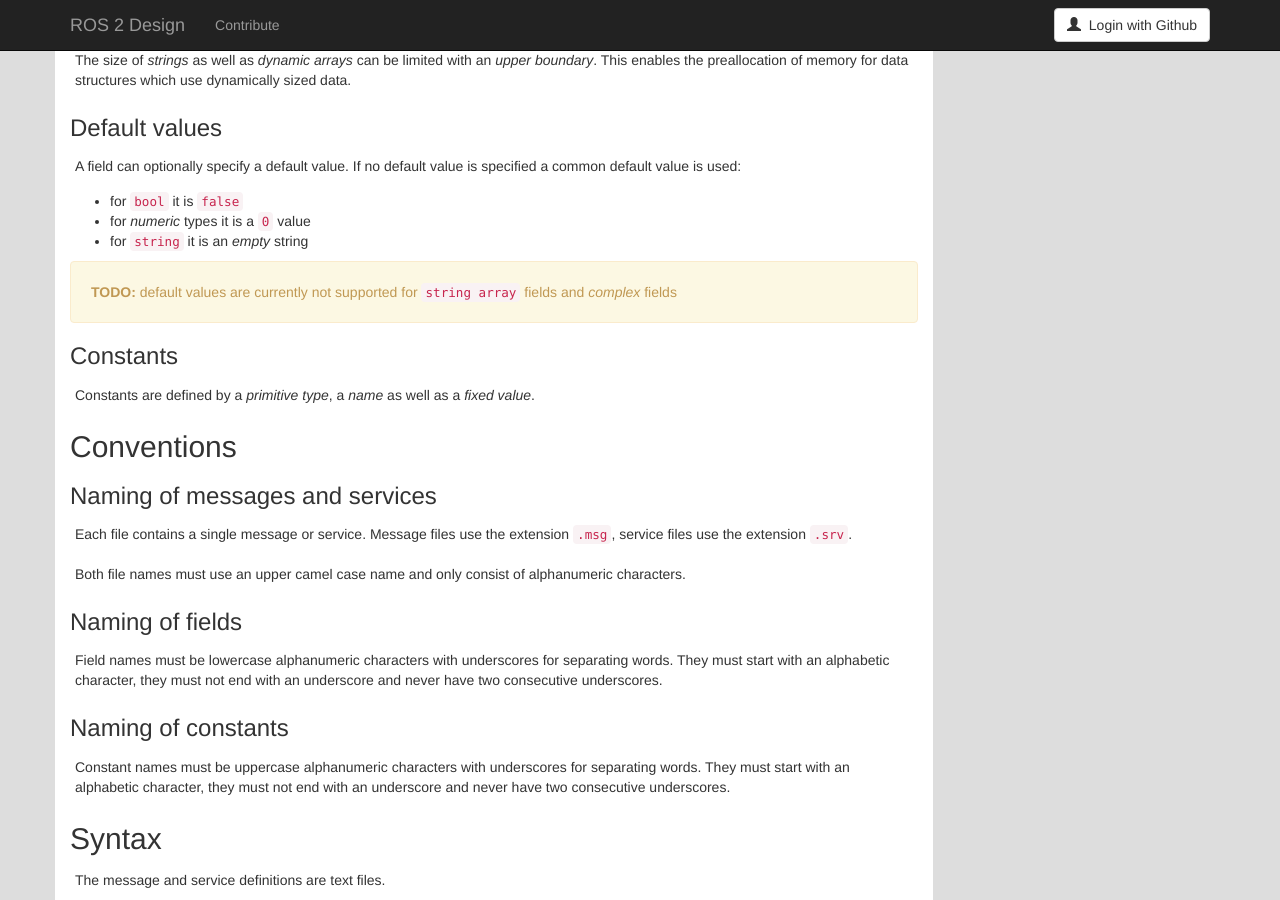
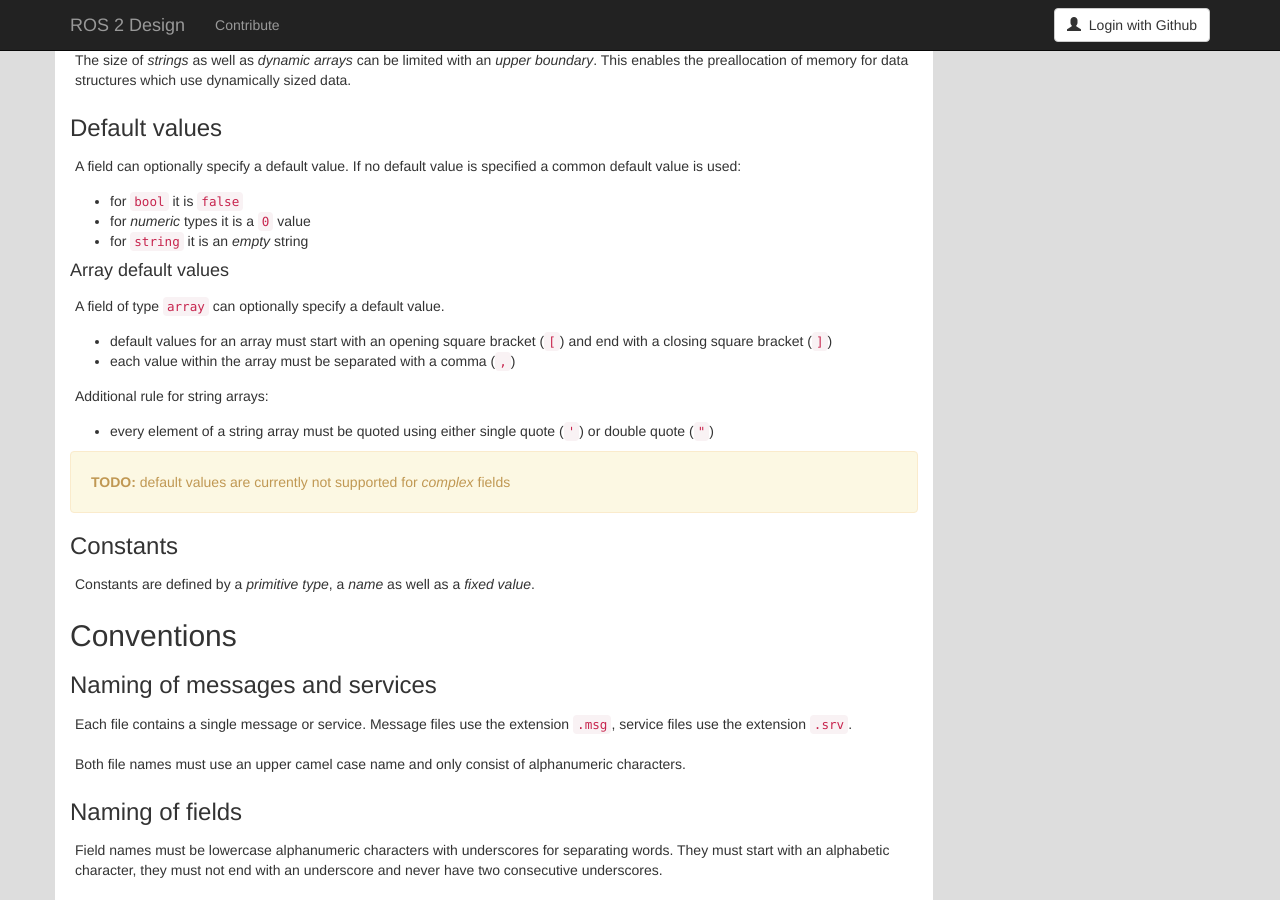
Before and after one commit to ros2/design, a Jekyll site: the page built from articles/110_interface_definition.md, in a window 1280 px wide and 900 px high, scrolled down 1533 px. Built offline with Jekyll 4.4.1, drawn with Linux system fonts in a browser that asks for light colours; nearby versions of some CDN libraries.

Commit message:
add rules for array default values

```diff
--- a/articles/110_interface_definition.md
+++ b/articles/110_interface_definition.md
@@ -104,8 +104,19 @@ If no default value is specified a common default value is used:
 - for *numeric* types it is a `0` value
 - for `string` it is an *empty* string
 
+#### Array default values
+
+A field of type `array` can optionally specify a default value.
+
+- default values for an array must start with an opening square bracket (`[`) and end with a closing square bracket (`]`)
+- each value within the array must be separated with a comma (`,`)
+
+Additional rule for string arrays:
+
+- every element of a string array must be quoted using either single quote (`'`) or double quote (`"`)
+
 <div class="alert alert-warning" markdown="1">
-  <b>TODO:</b> default values are currently not supported for <code>string array</code> fields and <i>complex</i> fields
+  <b>TODO:</b> default values are currently not supported for <i>complex</i> fields
 </div>
 
 ### Constants
```
